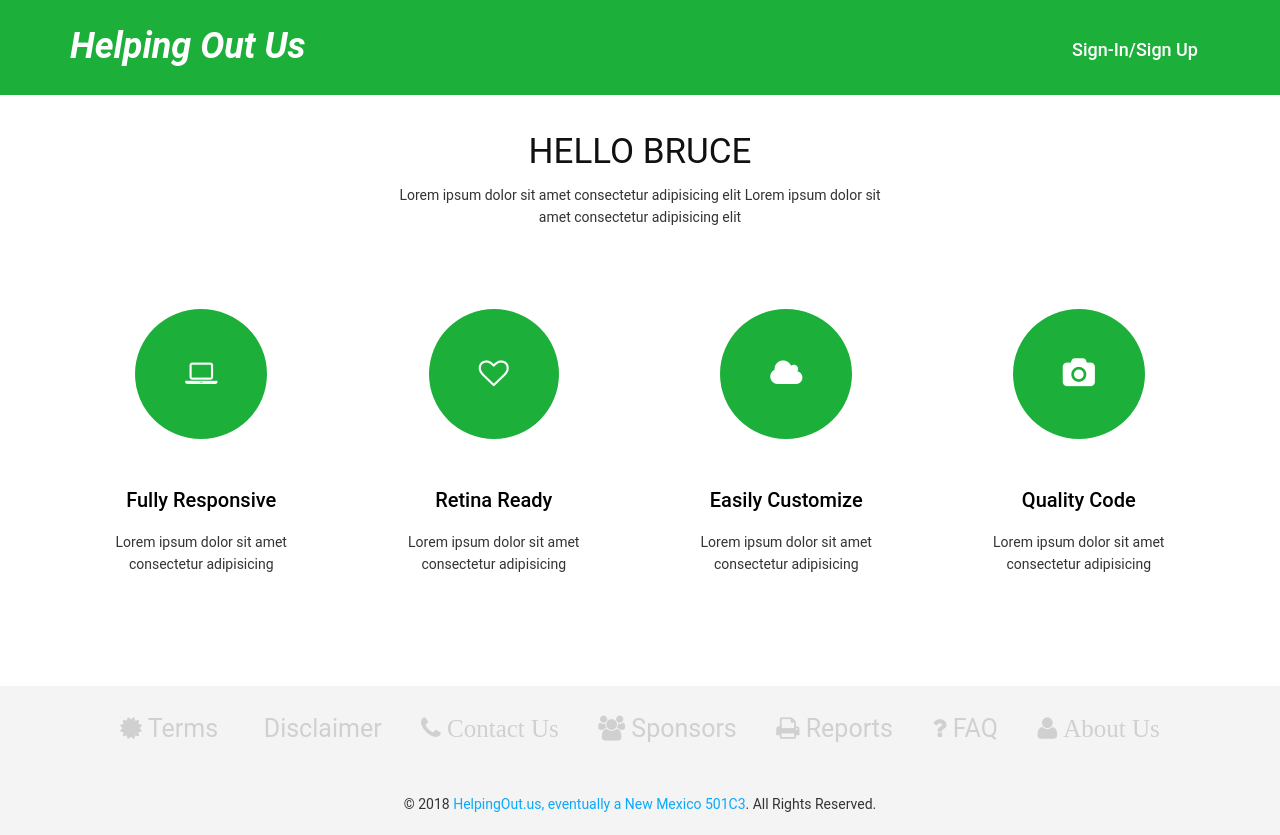
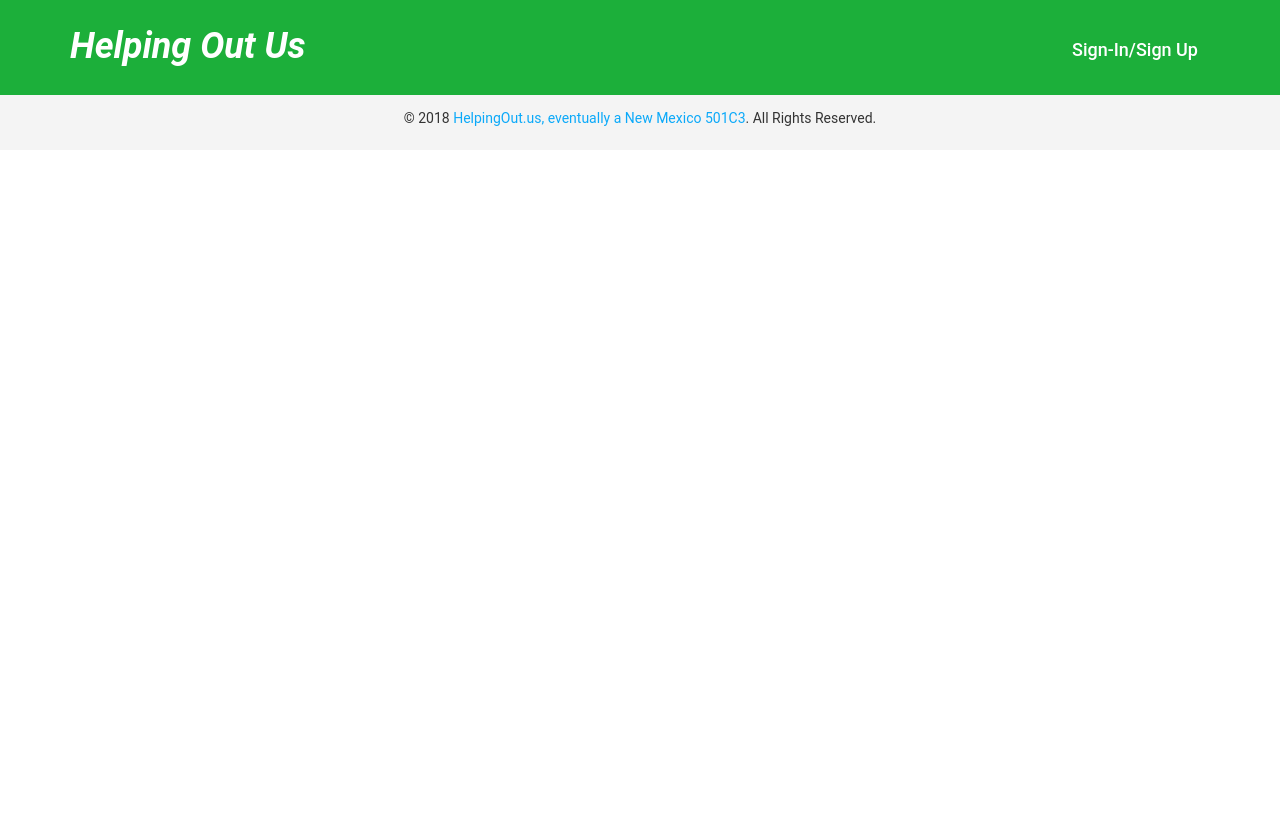
Before and after one commit to agauba5/DDCH4ABQ, a PHP site: page /profile.php in a window 1280 px wide. After the commit the page ends 126 px from the top, so only its background shows below. Run offline with PHP 8.4, Linux system fonts and the light colour scheme.

Commit message:
Removed stuff

```diff
--- a/profile.php
+++ b/profile.php
@@ -11,53 +11,6 @@ require_once $lowerLevel . 'assets/inc/standard_header.inc.php';
 
 
 
-	<div id="feature">
-		<div class="container">
-			<div class="row">
-				<div class="text-center">
-					<h3>HELLO BRUCE</h3>
-					<p>Lorem ipsum dolor sit amet consectetur adipisicing elit Lorem ipsum dolor sit<br>amet consectetur adipisicing elit</p>
-				</div>
-				<div class="col-md-3 wow fadeInRight" data-wow-offset="0" data-wow-delay="0.3s">
-					<div class="text-center">
-						<div class="hi-icon-wrap hi-icon-effect">
-							<i class="fa fa-laptop"></i>
-							<h2>Fully Responsive</h2>
-							<p>Lorem ipsum dolor sit amet consectetur adipisicing</p>
-						</div>
-					</div>
-				</div>
-				<div class="col-md-3 wow fadeInRight" data-wow-offset="0" data-wow-delay="0.3s">
-					<div class="text-center">
-						<div class="hi-icon-wrap hi-icon-effect">
-							<i class="fa fa-heart-o"></i>
-							<h2>Retina Ready</h2>
-							<p>Lorem ipsum dolor sit amet consectetur adipisicing</p>
-						</div>
-					</div>
-				</div>
-				<div class="col-md-3 wow fadeInLeft" data-wow-offset="0" data-wow-delay="0.3s">
-					<div class="text-center">
-						<div class="hi-icon-wrap hi-icon-effect">
-							<i class="fa fa-cloud"></i>
-							<h2>Easily Customize</h2>
-							<p>Lorem ipsum dolor sit amet consectetur adipisicing</p>
-						</div>
-					</div>
-				</div>
-				<div class="col-md-3 wow fadeInLeft" data-wow-offset="0" data-wow-delay="0.3s">
-					<div class="text-center">
-						<div class="hi-icon-wrap hi-icon-effect">
-							<i class="fa fa-camera"></i>
-							<h2>Quality Code</h2>
-							<p>Lorem ipsum dolor sit amet consectetur adipisicing</p>
-						</div>
-					</div>
-				</div>
-			</div>
-		</div>
-	</div>
-
 
 <?php
 require_once $lowerLevel . 'assets/inc/standard_footer.inc.php';
```
Also changed, not shown: provider.php (+1 -46 lines).
